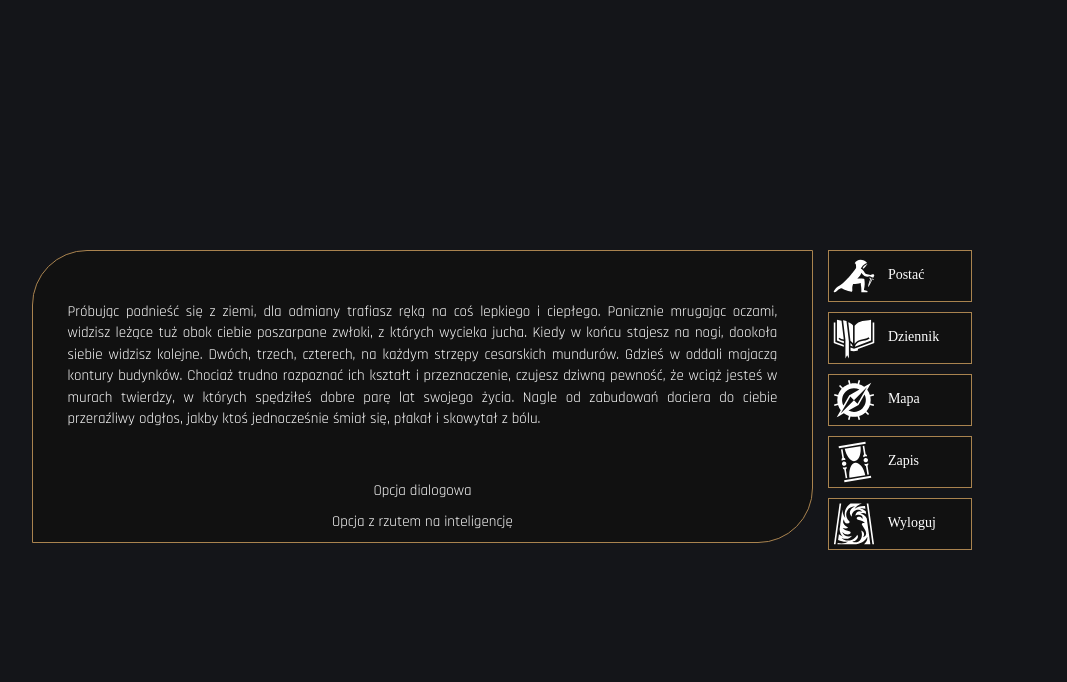
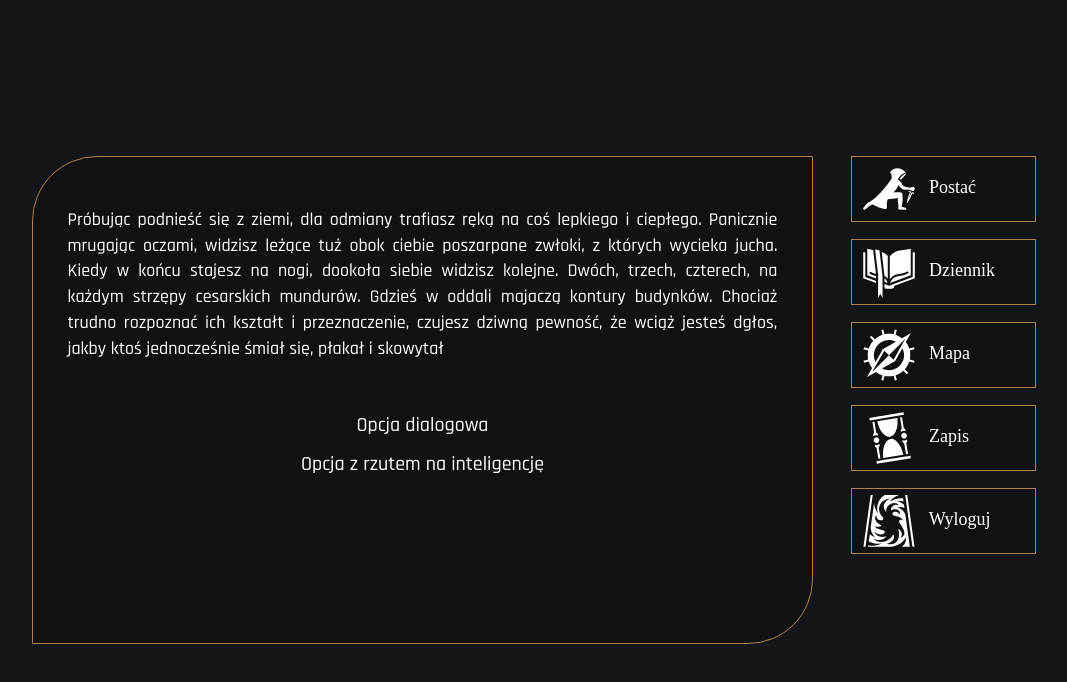
Before and after one commit to msKaysh/theWagesofVoid, a plain HTML site: page index.html in a window 1280 px wide. Shown: the whole page, without its empty margins (136-1203 px from the left). Drawn offline with Linux system fonts and the light colour scheme; a web font is replaced by a local one.

Commit message:
fixed layout

```diff
--- a/css/style.css
+++ b/css/style.css
@@ -11,17 +11,17 @@ html {
     min-height: 100vh;
     align-items: center;
     flex: wrap;
+    height: 60vh;
 }
 
 .text-container {
     background-color: #111111;
     border: 1px solid #A9834F;
     text-align: justify;
-    border-radius: 55px 0 55px 0;
+    border-radius: 65px 0 65px 0;
     font-family: 'Rajdhani';
-    font-size: 1.5rem;
-    height: auto;
-    flex-grow: 1;
+    height: 61vh;
+    font-weight: 500;
 }
 
 div.nav-item:last-child {
@@ -34,10 +34,15 @@ div.nav-item:first-child {
 
 .paragraph {
     margin: 5rem 2rem;
+    font-size: 1.8rem;
 }
 
 .options {
     text-align: center;
+}
+
+.options p{
+    font-size: 2rem;
 }
 
 /* ----------------------------------------------NAVIGATION - --------------------------------------------------------------------------------------------- */
@@ -51,9 +56,11 @@ nav {
     outline: 5px double transparent;
     border: .5px solid #A9834F;
     display: block;
-    margin: 2px;
     font-family: 'Metamorphous';
-    margin: 1rem auto;
+    font-size: 1.8rem;
+    margin: 1.7rem auto;
+    width: 80%;
+    padding: .2rem;
 }
 
 .nav-link {
@@ -67,11 +74,12 @@ nav {
 }
 
 .nav-icon {
-    width: 50px;
-    height: 50px;
+    width: 60px;
+    height: 60px;
     vertical-align: middle;
-    padding: .3rem;
-    margin-right: .5rem;
+    padding: .2rem;
+    margin: auto .5rem;
+
 }
 
 .active{
--- a/index.html
+++ b/index.html
@@ -20,16 +20,15 @@
                     widzisz leżące tuż obok ciebie poszarpane zwłoki, z których wycieka jucha. Kiedy w końcu stajesz na nogi,
                     dookoła siebie widzisz kolejne. Dwóch, trzech, czterech, na każdym strzępy cesarskich mundurów. Gdzieś
                     w oddali majaczą kontury budynków. Chociaż trudno rozpoznać ich kształt i przeznaczenie, czujesz dziwną
-                    pewność, że wciąż jesteś w murach twierdzy, w których spędziłeś dobre parę lat swojego życia. Nagle od
-                    zabudowań dociera do ciebie przeraźliwy odgłos, jakby ktoś jednocześnie śmiał się, płakał i skowytał
-                    z bólu.</p>
+                    pewność, że wciąż jesteś dgłos, jakby ktoś jednocześnie śmiał się, płakał i skowytał
+                </p>
 
                 <div class="options">
                     <p class="option1">Opcja dialogowa</p>
                     <p class="option2">Opcja z rzutem na inteligencję</p>
                 </div>
             </div>
-                <div class="nav-container col-md-2">
+                <div class="nav-container col-md-3">
                     <div class="nav-item">
                         <img class="nav-icon" src="img/character.svg" alt="character icon">
                         <a class="nav-link" href="">Postać</a>
@@ -42,7 +41,7 @@
                         <img class="nav-icon" src="img/map.svg" alt="map icon">
                         <a class="nav-link" href="">Mapa</a>
                     </div>
-                    <div class="nav-item ">
+                    <div class="nav-item">
                         <img class="nav-icon" src="img/time.svg" alt="time icon">
                         <a class="nav-link" href="">Zapis</a>
                     </div>
```
